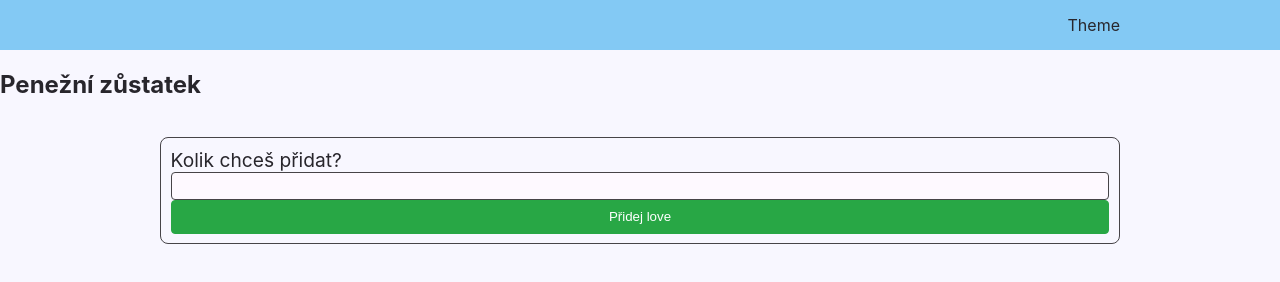
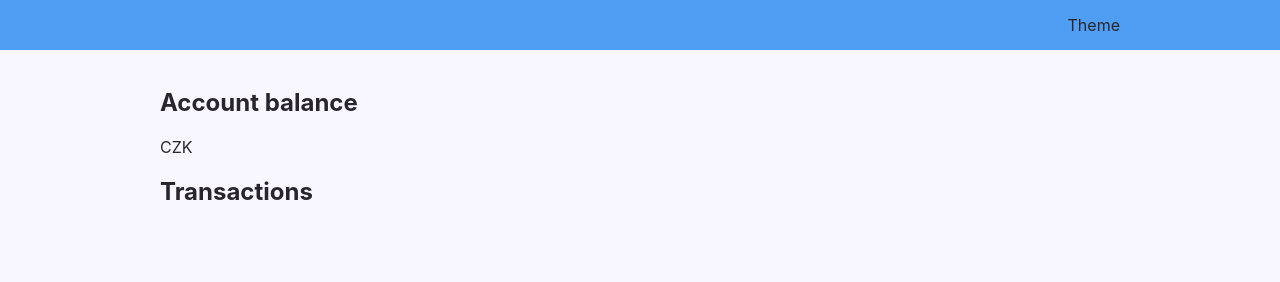
Before and after one commit to klasJakub/KubovoPenezenka, a plain HTML site: page index.html in a window 1280 px wide. Drawn offline with Linux system fonts and the light colour scheme.

Commit message:
transactions

```diff
--- a/index.css
+++ b/index.css
@@ -293,7 +293,7 @@ form {
     --color2: #fef9ff;
     --color3: #6c757d;
     --color4: #a3d5ff;
-    --color5: #83c9f4;
+    --color5: #509ef4;
     --color6: #5869ef;
     --color7: #555;
     --color8: #474448;
--- a/index.html
+++ b/index.html
@@ -29,20 +29,43 @@
         </li>
     </ul>
 </nav>
-<header>
-    <h2>Penežní zůstatek</h2>
-</header>
+
 <div class="container">
-    <form>
-        <div class="form-group row">
-            <label for="money-count">Kolik chceš přidat?</label>
-            <input class="form-control" id="money-count" type="number"/>
-            <button id="save-secret" class="success">
-                Přidej love
-            </button>
+    <header>
+
+    </header>
+    <div class="flex-cont">
+        <div class="amount-cont">
+            <h2>Account balance</h2>
+            <div>
+                CZK
+            </div>
         </div>
+        <div class="transaction-cont">
+            <h2>
+                Transactions
+            </h2>
+            <div class="transaction-list">
+                <ul class="transactions-scroll">
 
-    </form>
+                </ul>
+            </div>
+        </div>
+    </div>
+    <!--    <form>-->
+    <!--        <div class="form-group row">-->
+    <!--            <label for="money-count">How much money?</label>-->
+    <!--            <input class="form-control" id="money-count" type="number"/>-->
+    <!--&lt;!&ndash;            <button id="add-money" class="success">&ndash;&gt;-->
+    <!--&lt;!&ndash;                Add money&ndash;&gt;-->
+    <!--&lt;!&ndash;            </button>&ndash;&gt;-->
+    <!--&lt;!&ndash;            <button id="send-money" class="success">&ndash;&gt;-->
+    <!--&lt;!&ndash;                Send money&ndash;&gt;-->
+    <!--&lt;!&ndash;            </button>&ndash;&gt;-->
+    <!--        </div>-->
+
+    <!--    </form>-->
+
 </div>
 
 
```
